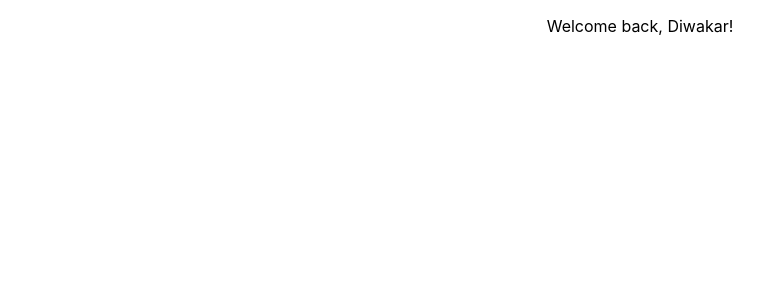
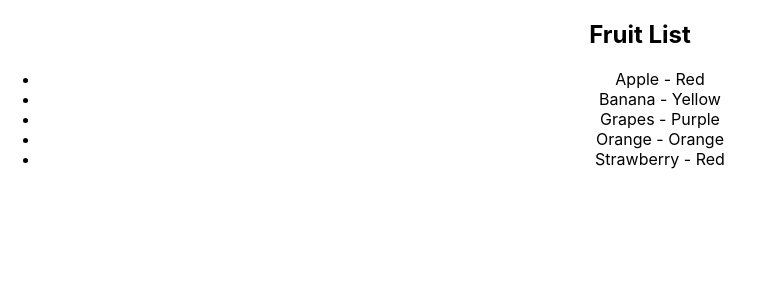
Before and after one commit to DKSingh02/Learn_React, a React (Create React App) app: page / in a window 1280 px wide. Shown: the top 300 px of the page, without its empty margins (0-772 px from the left). Built offline with nearby package versions, Linux system fonts and the light colour scheme.

Commit message:
list rendering code added

```diff
--- a/src/App.js
+++ b/src/App.js
@@ -2,6 +2,7 @@ import './App.css';
 import LifecycleOne from './react-lifecycles/components/react-lifecycle-one';
 import { WelcomeClassComponent, WelcomeFunctionComponent } from './react-props/components';
 import { GreetingFromClassComponent, GreetingFromFunctionalComponent } from './react-conditions/components';
+import { FruitListClassComponent, FruitListFunctionalComponent } from './rendering-lists/index';
 
 function App() {
   return (
@@ -10,7 +11,8 @@ function App() {
       {/* <WelcomeClassComponent firstName='Diwakar' lastName='Kumar'/> */}
       {/* <WelcomeFunctionComponent firstName='Diwakar' lastName='Kumar'/> */}
       {/* <GreetingFromClassComponent name='Diwakar' isLoggedIn={true} /> */}
-      <GreetingFromFunctionalComponent name='Diwakar' isLoggedIn={true} />
+      {/* <GreetingFromFunctionalComponent name='Diwakar' isLoggedIn={true} /> */}
+      <FruitListFunctionalComponent />
     </div>
   );
 }
--- /dev/null
+++ b/src/rendering-lists/components/fruit-list-class-component.js
@@ -0,0 +1,29 @@
+import React, { Component } from 'react';
+
+class FruitListClassComponent extends Component {
+  render() {
+    // Array of objects containing fruits and their colors
+    const fruits = [
+      { name: 'Apple', color: 'Red' },
+      { name: 'Banana', color: 'Yellow' },
+      { name: 'Grapes', color: 'Purple' },
+      { name: 'Orange', color: 'Orange' },
+      { name: 'Strawberry', color: 'Red' }
+    ];
+
+    return (
+      <div>
+        <h2>Fruit List</h2>
+        <ul>
+          {fruits.map((fruit, index) => (
+            <li key={index}>
+              {fruit.name} - {fruit.color}
+            </li>
+          ))}
+        </ul>
+      </div>
+    );
+  }
+}
+
+export default FruitListClassComponent;
--- /dev/null
+++ b/src/rendering-lists/components/fruit-list-functional-component.js
@@ -0,0 +1,27 @@
+import React from 'react';
+
+const FruitListFunctionalComponent = () => {
+  // Array of objects containing fruits and their colors
+  const fruits = [
+    { name: 'Apple', color: 'Red' },
+    { name: 'Banana', color: 'Yellow' },
+    { name: 'Grapes', color: 'Purple' },
+    { name: 'Orange', color: 'Orange' },
+    { name: 'Strawberry', color: 'Red' }
+  ];
+
+  return (
+    <div>
+      <h2>Fruit List</h2>
+      <ul>
+        {fruits.map((fruit, index) => (
+          <li key={index}>
+            {fruit.name} - {fruit.color}
+          </li>
+        ))}
+      </ul>
+    </div>
+  );
+};
+
+export default FruitListFunctionalComponent;
--- /dev/null
+++ b/src/rendering-lists/index.js
@@ -0,0 +1,4 @@
+import FruitListClassComponent from './components/fruit-list-class-component';
+import FruitListFunctionalComponent from './components/fruit-list-functional-component';
+
+export { FruitListClassComponent, FruitListFunctionalComponent };
```
